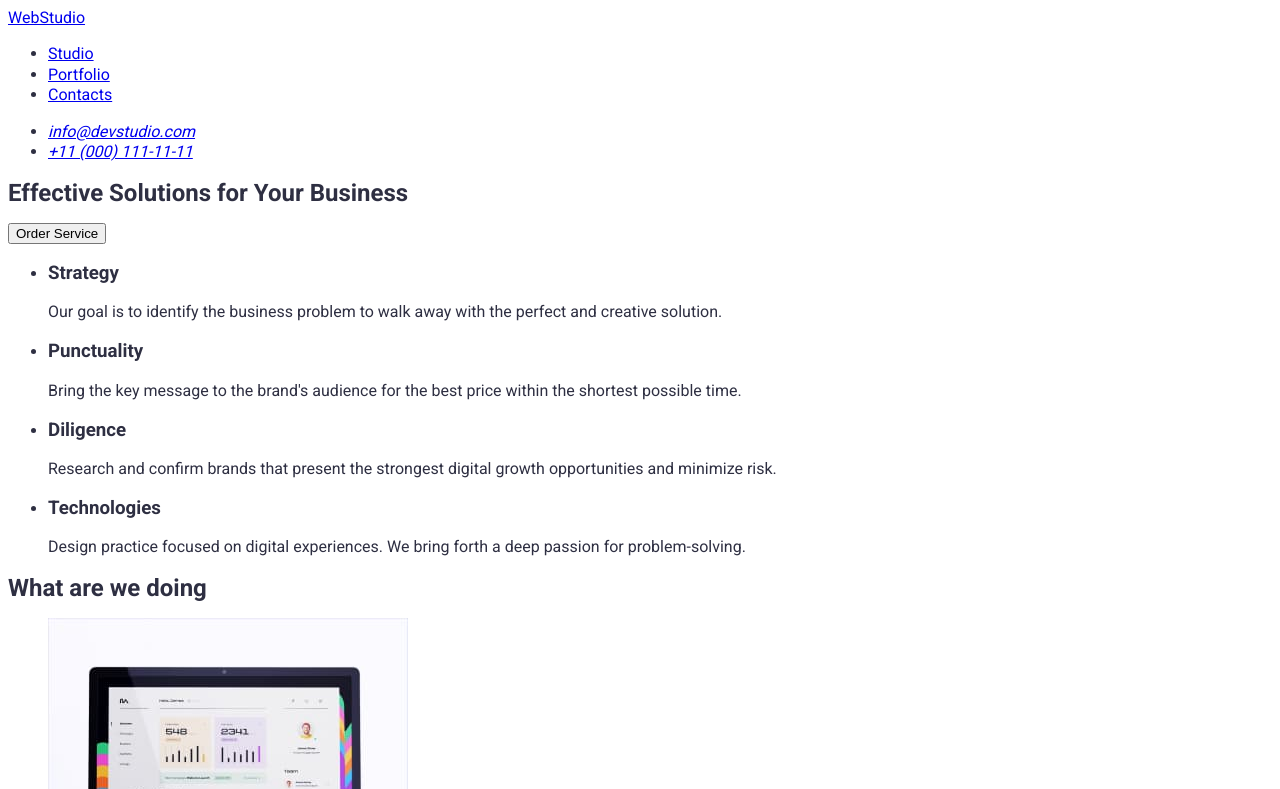
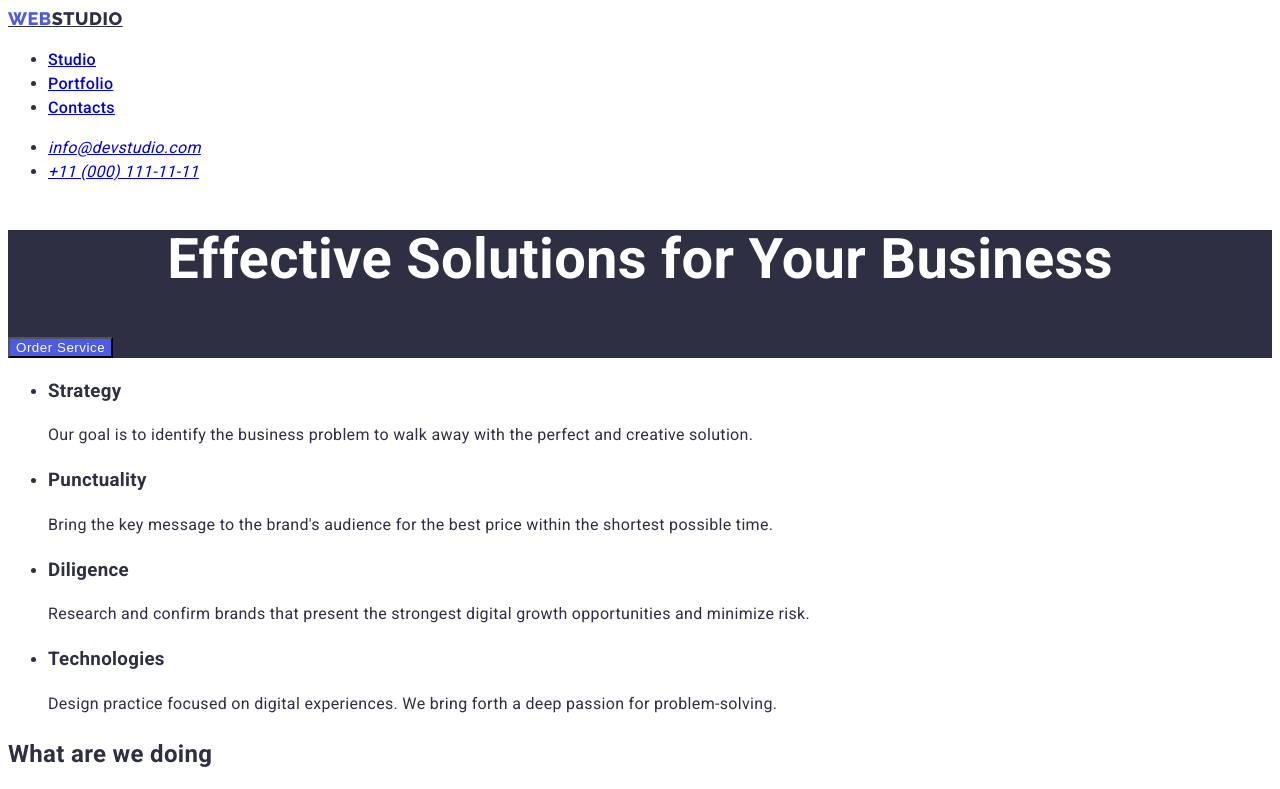
Before and after one commit to IamE1off/goit-markup-hw-02, a plain HTML site: page index.html in a window 1280 px wide. Shown: the top 789 px of the page. Drawn offline with Linux system fonts and the light colour scheme.

Commit message:
styles header and hero

```diff
--- a/css/styles.css
+++ b/css/styles.css
@@ -1,10 +1,58 @@
 body {
     font-family: 'Roboto', sans-serif;
+    font-style: normal;
     color: #2E2F42;
     font-size: 16px;
-    line-height: 128%;
+    line-height: 1.5; /* 24/16 */
     font-weight: 400;
+    letter-spacing: 0.02em;
 }
 logo {
     font-family: 'Raleway', sans-serif;
 }
+.header-logo {
+    font-family: 'Raleway';
+    font-weight: 800;
+    font-size: 18px;
+    line-height: 1.17;
+    letter-spacing: 0.03em;
+    text-transform: uppercase;
+    color: #2E2F42;
+}
+.header-logo span {
+    color: #4D5AE5;
+}
+.header-list {
+    font-weight: 500;
+}
+.hero {
+    background: #2E2F42;
+}
+.hero-title {
+    font-weight: 700;
+    font-size: 56px;
+    line-height: 1.07;
+    text-align: center;
+    color: #FFFFFF;
+}
+.hero-btn {
+    font-weight: 500;
+    display: flex;
+    align-items: center;
+    letter-spacing: 0.04em;
+    color: #FFFFFF;
+    background-color: #4D5AE5;
+    /* box-shadow: 0px 4px 4px rgba(0, 0, 0, 0.15);
+    border-radius: 4px; */
+
+}
+
+
+
+
+
+
+
+.footer .header-logo {
+    color: #F4F4FD;
+}
--- a/index.html
+++ b/index.html
@@ -15,14 +15,13 @@
   </head>
   <body>
     <!--This is the head and navigation with contacts-->
-    <header>
-      <nav>
-        <!--Add links for navigation WEBSTUDIO Sudio Portfolio and Contacts-->
-        <a href="./index.html">WebStudio</a>
-        <ul>
-          <li><a href="Studio">Studio</a></li>
-          <li><a href="./portfolio.html">Portfolio</a></li>
-          <li><a href="Contacts">Contacts</a></li>
+    <header class="header">
+      <nav calss="header-navigation">
+        <a href="./index.html" class="header-logo"><span>Web</span>Studio</a>
+        <ul class="header-item">
+          <li class="header-list"><a href="./index.html">Studio</a></li>
+          <li class="header-list"><a href="./portfolio.html">Portfolio</a></li>
+          <li class="header-list"><a href="Contacts">Contacts</a></li>
         </ul>
       </nav>
 
@@ -34,9 +33,9 @@
       </address>
     </header>
     <main>
-      <section>
-        <h1>Effective Solutions for Your Business</h1>
-        <button type="button">Order Service</button>
+      <section class="hero">
+        <h1 class="hero-title">Effective Solutions for Your Business</h1>
+        <button type="button" class="hero-btn">Order Service</button>
       </section>
       <section>
         <h2 hidden>Advantages</h2>
@@ -146,8 +145,8 @@
         </ul>
       </section>
     </main>
-    <footer>
-      <a href="./index.html">WebStudio</a>
+    <footer class="footer">
+      <a href="./index.html" class="header-logo"><span>Web</span>Studio</a>
       <p>
         Increase the flow of customers and sales for your business with digital
         marketing & growth solutions.
```
Also changed, not shown: portfolio.html (+9 -9 lines).
